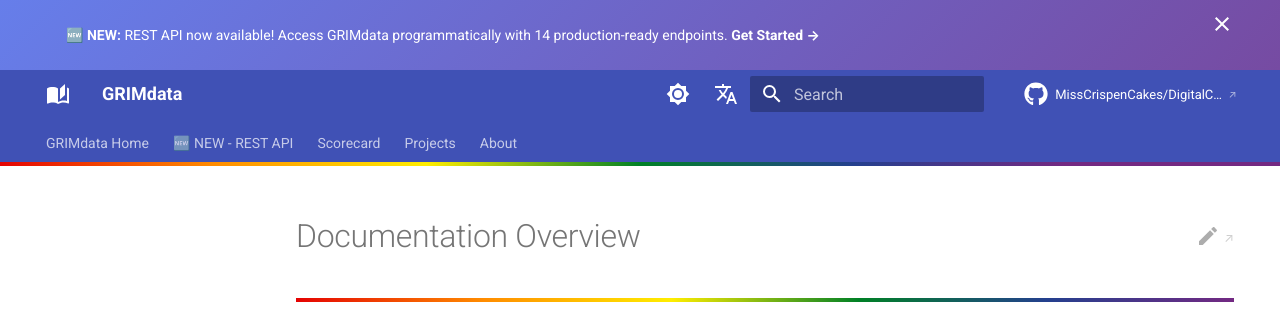
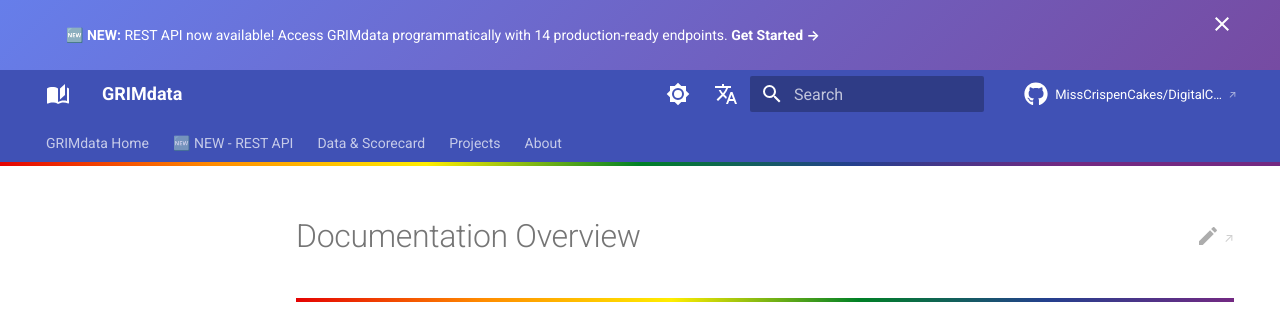
Before and after one commit to MissCrispenCakes/DigitalChild, an MkDocs documentation site: the page built from docs/README.md, in a window 1280 px wide and 900 px high. Shown: the top 326 px of the window. Built offline with MkDocs 1.6.1 and Material for MkDocs 9.7.7, drawn with Linux system fonts in a browser that asks for light colours; comment, search, counter and statistics services are not loaded.

Commit message:
Fix scorecard TOC by renaming top-level nav section
The top-level 'Scorecard:' navigation section with subsections may have
been confusing toc.integrate, preventing the TOC from showing.

Change:
- Renamed 'Scorecard:' to 'Data & Scorecard:'
- Changed subsection names to be more distinct:
  - 'Visualization' → 'Scorecard Visualization'
  - 'Data Explorer' → 'Data Explorer'

This makes the navigation structure clearer and may fix toc.integrate
for the scorecard page while keeping the same functionality.

Co-Authored-By: Claude Sonnet 4.5 <noreply@anthropic.com>

```diff
--- a/mkdocs.yml
+++ b/mkdocs.yml
@@ -141,8 +141,8 @@ nav:
       - "⚡ Quick Reference": website/api-reference.md
       - "Week 1 Summary": API_WEEK1_SUMMARY.md
       - "Week 2 Summary": API_WEEK2_SUMMARY.md
-  - Scorecard:
-      - Visualization: scorecard/index.md
+  - Data & Scorecard:
+      - Scorecard Visualization: scorecard/index.md
       - Data Explorer: scorecard/explorer.md
   - Projects:
       - LittleRainbowRights:
```
